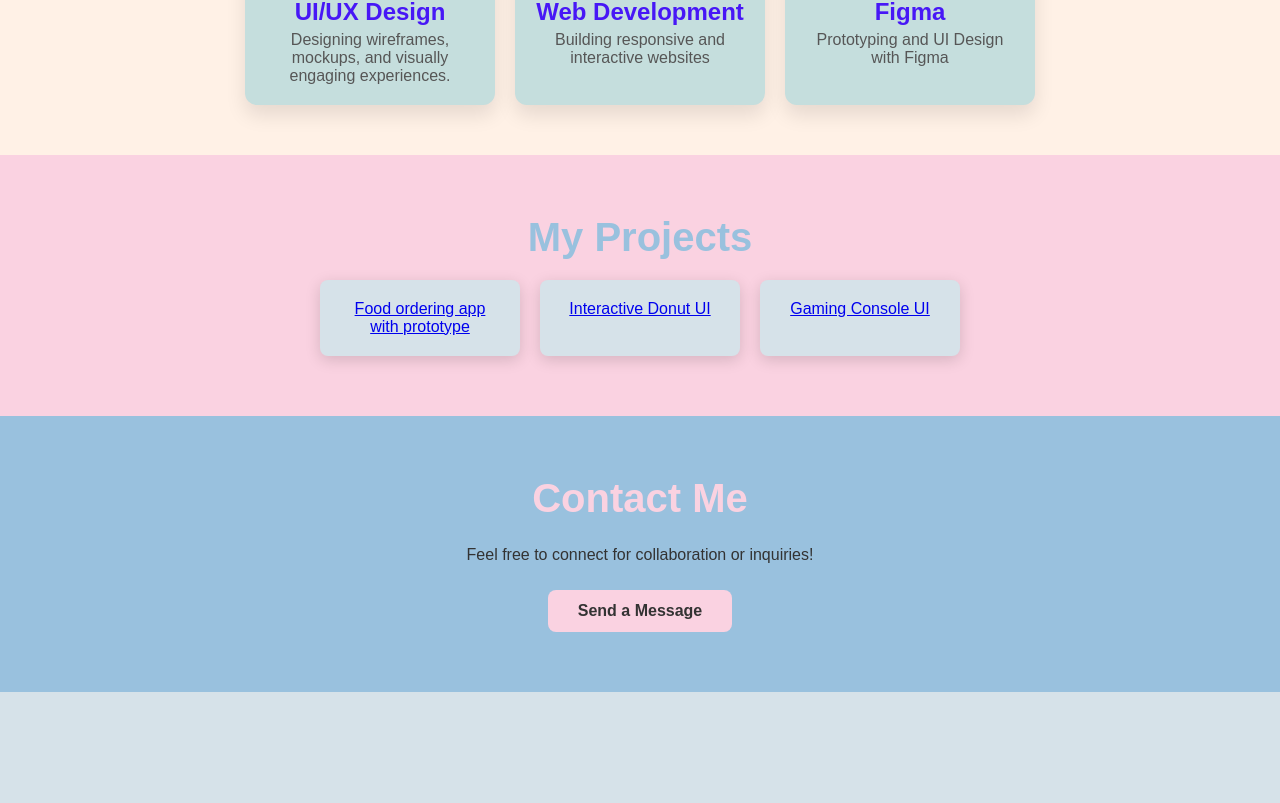
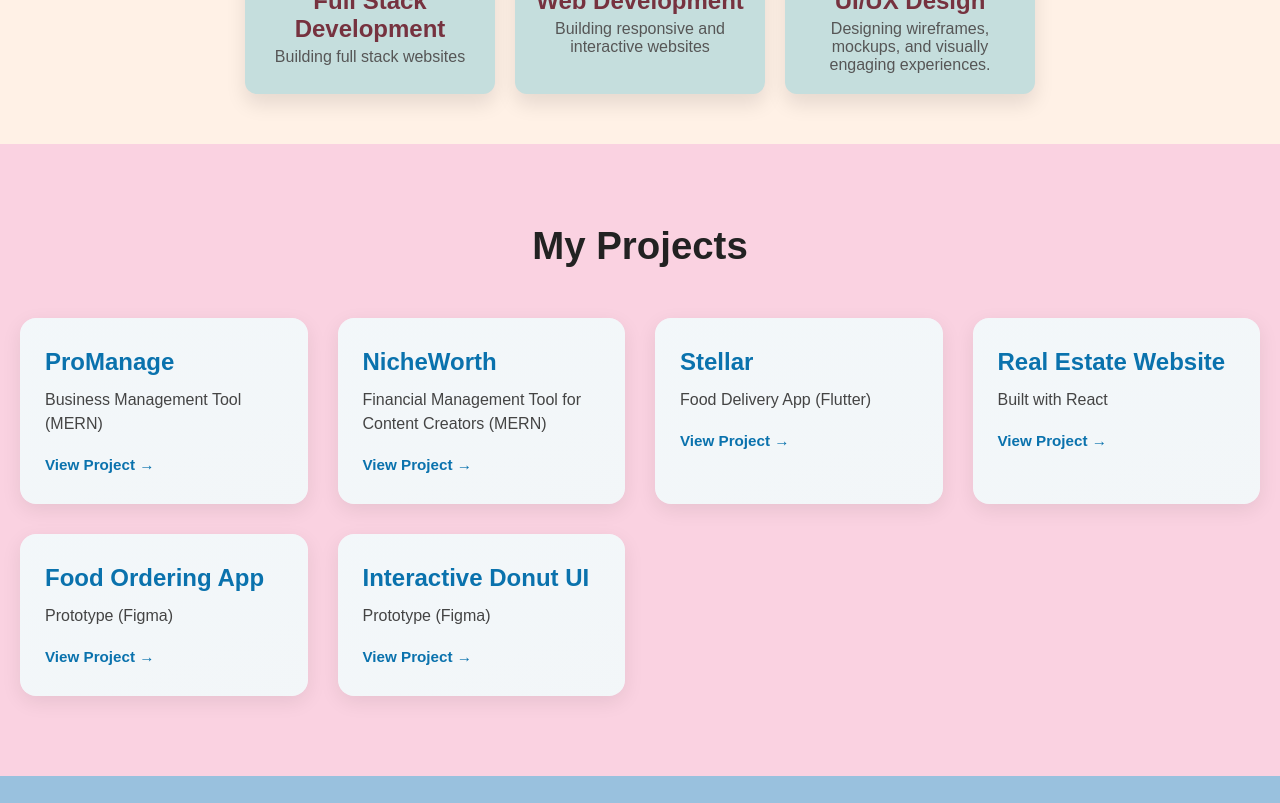
Before and after one commit to anurangwani/portfolio, a plain HTML site: page index.html in a window 1280 px wide. Shown: the part 1456-2259 px from the top of the page. Before the commit the page ends 2148 px from the top, so only its background shows below. Drawn offline with Linux system fonts and the light colour scheme.

Commit message:
Updated portfolio

```diff
--- a/index.html
+++ b/index.html
@@ -19,7 +19,7 @@
   <section class="hero" id="home">
     <div class="hero-content">
       <h2>Welcome to My Portfolio</h2>
-      <p>I'm a passionate UI/UX designer focused on creating impactful user experiences.</p>
+      <p>I'm a passionate Full-stack developer and a UI/UX enthusiast focused on creating impactful user experiences.</p>
       <a href="#portfolio" class="cta-button">Explore My Work</a>
     </div>
     <!-- Adding 3D shapes to hero section -->
@@ -32,14 +32,14 @@
     </div>
     <div class="profile-description">
       <h1>Anmol Rangwani</h1>
-      <p>UI/UX Designer & Web Developer</p>
-      <p>I am an aspiring UI/UX designer and Full Stack Developer, passionate about crafting seamless and intuitive user experiences. I am dedicated to learning and applying the latest design principles and full-stack technologies to build interactive, user-centered applications.</p>
+      <p>Full-Stack Developer</p>
+      <p>Hi, I’m Anmol Rangwani — a full stack developer and UI/UX enthusiast. I build web applications that are robust on the backend and intuitive on the frontend, creating digital solutions that balance functionality with great user experience.</p>
     </div>
   </section>
   <!-- About Section -->
   <section class="about-section" id="about">
     <h2>About Me</h2>
-    <p>As a UI/UX designer, I strive to bring functionality and elegance to every project. I combine design with data-driven insights for effective results.</p>
+    <p>A full stack developer passionate about crafting seamless digital experiences. With a blend of development skills and a strong interest in UI/UX, I enjoy creating applications that are functional and user-friendly.</p>
     <div class="sphere"></div> <!-- 3D element in the about section -->
   </section>
   <section class="skills-section" id="skills">
@@ -47,10 +47,10 @@
     <div class="skills-list">
       <div class="skill-card">
         <div class="skill-icon">
-          <img src="ui-ux.svg" alt="UI/UX" />
+          <img src="full-stack-developer.svg" alt="Figma" />
         </div>
-        <h3>UI/UX Design</h3>
-        <p>Designing wireframes, mockups, and visually engaging experiences.</p>
+        <h3>Full Stack Development</h3>
+        <p>Building full stack websites</p>
       </div>
       <div class="skill-card">
         <div class="skill-icon">
@@ -61,11 +61,12 @@
       </div>
         <div class="skill-card">
           <div class="skill-icon">
-          <img src="figma.svg" alt="Figma" />
+            <img src="ui-ux.svg" alt="UI/UX" />
           </div>
-        <h3>Figma</h3>
-        <p>Prototyping and UI Design with Figma</p>
+          <h3>UI/UX Design</h3>
+          <p>Designing wireframes, mockups, and visually engaging experiences.</p>
         </div>
+
     </div>
 
   </section>
@@ -74,22 +75,55 @@
   <h2>My Projects</h2>
   <div class="card-container">
     <div class="project-card">
-        <a href="https://www.figma.com/proto/6FU3untiA0Qlc26tJBJmso/Food-ordering-app?node-id=0-1&t=GWcmOsUOUKSnyaum-1">
-          Food ordering app with prototype
-        </a>
+      <div class="card-content">
+        <h3>ProManage</h3>
+        <p>Business Management Tool (MERN)</p>
+        <a href="https://github.com/anurangwani/ProManage" target="_blank">View Project →</a>
       </div>
+    </div>
+
     <div class="project-card">
-        <a href="https://www.figma.com/proto/jofFXwyxSJBoH6l47InPgs/Donuts?node-id=0-1&t=kcJn1EYQfBTczPyY-1">
-          Interactive Donut UI
-        </a>
+      <div class="card-content">
+        <h3>NicheWorth</h3>
+        <p>Financial Management Tool for Content Creators (MERN)</p>
+        <a href="https://github.com/anurangwani/NicheWorth" target="_blank">View Project →</a>
       </div>
+    </div>
+
     <div class="project-card">
-        <a href="https://www.figma.com/design/koM26hI3FTIEgXqN9YqAg8/Gaming-Console-UI?node-id=0-1&t=43hId8to0NX42WAp-1">
-          Gaming Console UI
-        </a>
+      <div class="card-content">
+        <h3>Stellar</h3>
+        <p>Food Delivery App (Flutter)</p>
+        <a href="https://github.com/anurangwani/food-delivery-app" target="_blank">View Project →</a>
+      </div>
+    </div>
+
+    <div class="project-card">
+      <div class="card-content">
+        <h3>Real Estate Website</h3>
+        <p>Built with React</p>
+        <a href="https://github.com/anurangwani/real-estate-website" target="_blank">View Project →</a>
+      </div>
+    </div>
+
+    <div class="project-card">
+      <div class="card-content">
+        <h3>Food Ordering App</h3>
+        <p>Prototype (Figma)</p>
+        <a href="https://www.figma.com/proto/6FU3untiA0Qlc26tJBJmso/Food-ordering-app?node-id=0-1&t=GWcmOsUOUKSnyaum-1" target="_blank">View Project →</a>
+      </div>
+    </div>
+
+    <div class="project-card">
+      <div class="card-content">
+        <h3>Interactive Donut UI</h3>
+        <p>Prototype (Figma)</p>
+        <a href="https://www.figma.com/proto/jofFXwyxSJBoH6l47InPgs/Donuts?node-id=0-1&t=kcJn1EYQfBTczPyY-1" target="_blank">View Project →</a>
+      </div>
     </div>
   </div>
 </section>
+
 
   <section class="contact-section" id="contact">
     <h2>Contact Me</h2>
--- a/style.css
+++ b/style.css
@@ -113,7 +113,7 @@
   }
 
   /* Portfolio Section */
-  .portfolio-section {
+  /* .portfolio-section {
     padding: 60px 40px;
     background: #fad2e1;
     color: #333;
@@ -141,6 +141,87 @@
     box-shadow: 0 4px 15px rgba(0, 0, 0, 0.15);
     transition: transform 0.3s ease, box-shadow 0.3s ease;
   }
+   */
+   /* Portfolio Section */
+.portfolio-section {
+  padding: 80px 20px;
+  text-align: center;
+  background: #fad2e1;
+}
+
+.portfolio-section h2 {
+  font-size: 2.4rem;
+  margin-bottom: 50px;
+  color: #222;
+  font-weight: 700;
+}
+
+/* Grid layout */
+.card-container {
+  display: grid;
+  grid-template-columns: repeat(auto-fit, minmax(280px, 1fr));
+  gap: 30px;
+}
+
+/* Card Styling */
+.project-card {
+  background: white;
+  border-radius: 16px;
+  padding: 30px 25px;
+  box-shadow: 0px 6px 20px rgba(0,0,0,0.08);
+  text-align: left;
+  transition: transform 0.25s ease, box-shadow 0.25s ease;
+  position: relative;
+  overflow: hidden;
+}
+
+.project-card::before {
+  content: "";
+  position: absolute;
+  top: -50%;
+  right: -50%;
+  width: 200%;
+  height: 200%;
+  background: linear-gradient(135deg, #0A72AD, #003f63);
+  transform: rotate(25deg);
+  opacity: 0.05;
+}
+
+.project-card:hover {
+  transform: translateY(-8px);
+  box-shadow: 0px 10px 28px rgba(0,0,0,0.15);
+}
+
+.card-content {
+  position: relative;
+  z-index: 2;
+}
+
+.project-card h3 {
+  font-size: 1.5rem;
+  margin-bottom: 12px;
+  color: #0A72AD;
+  font-weight: 600;
+}
+
+.project-card p {
+  font-size: 1rem;
+  color: #444;
+  margin-bottom: 20px;
+  line-height: 1.5;
+}
+
+.project-card a {
+  font-size: 0.95rem;
+  font-weight: 600;
+  color: #0A72AD;
+  text-decoration: none;
+  transition: color 0.2s ease;
+}
+
+.project-card a:hover {
+  color: #064f75;
+}
 
   .project-card:hover {
     transform: translateY(-5px);
@@ -272,7 +353,7 @@
   .skill-card h3 {
     font-size: 24px;
     margin-top: 10px;
-    color: #4717f6;
+    color: #76323f;
   }
 
   .skill-card p {
```
Also changed, not shown: full-stack-developer.svg (added). Lines whose indentation alone changed are shown as unchanged.
